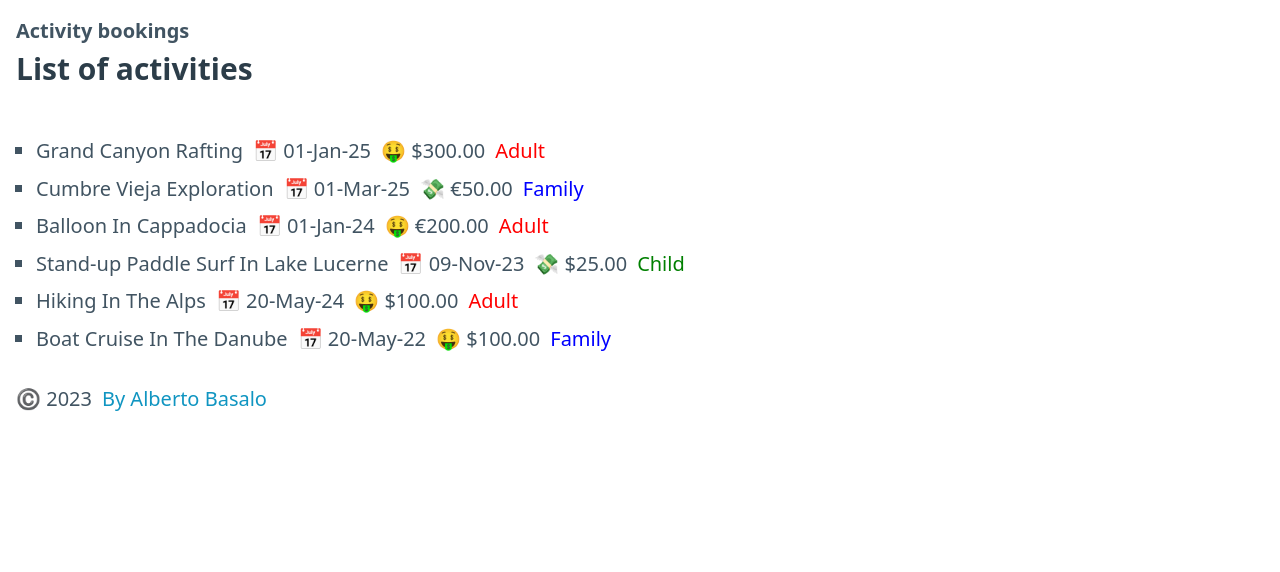
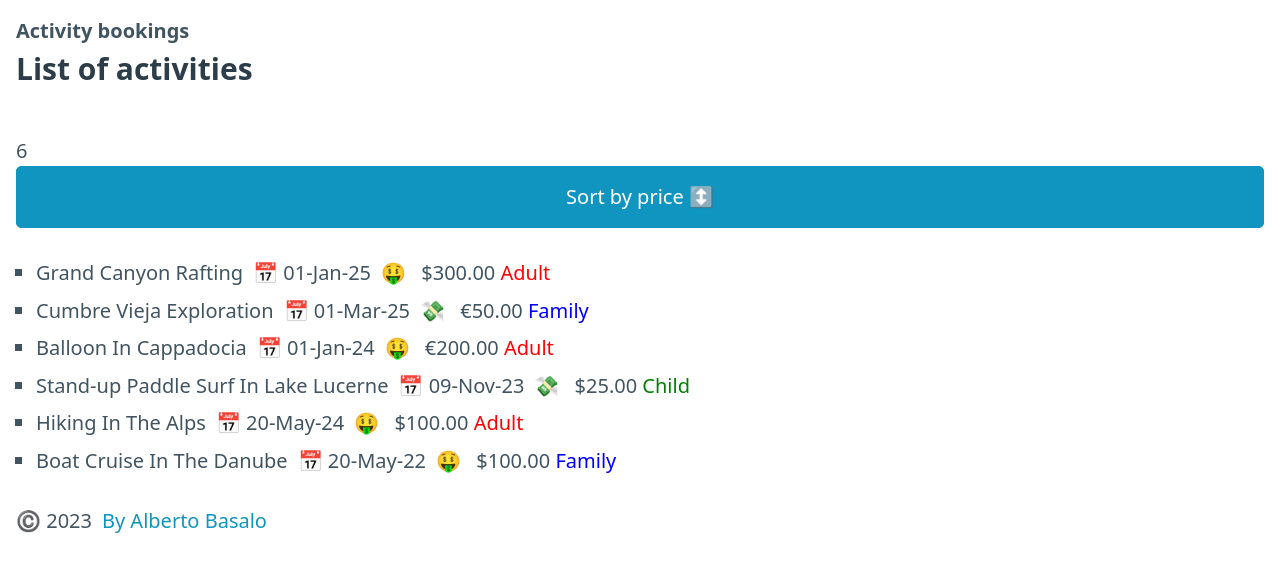
Before and after one commit to TrainingITCourses/minsait-ng_dev-23_04, an Angular app: page / in a window 1280 px wide. Shown: the top 572 px of the page. Built offline with nearby package versions, Linux system fonts and the light colour scheme.

Commit message:
feat: home header

```diff
--- a/src/app/home/home.component.html
+++ b/src/app/home/home.component.html
@@ -1,4 +1,12 @@
 <h3>List of activities</h3>
+<div>
+  <p>
+    <span>
+      {{ activities.length }}
+    </span>
+    <button (click)="onSort()">Sort by price ↕️</button>
+  </p>
+</div>
 <ul>
   <li *ngFor="let a of activities">
     <app-activity-item [activity]="a"></app-activity-item>
--- a/src/app/home/home.component.ts
+++ b/src/app/home/home.component.ts
@@ -9,10 +9,18 @@ import { Activity } from '../data/activity.type';
 })
 export class HomeComponent implements OnInit {
   activities: Activity[] = ACTIVITIES;
-
+  private sortOrder = 1;
   constructor() {
     console.log(JSON.stringify(this.activities));
   }
 
   ngOnInit(): void {}
+
+  onSort() {
+    console.log('order click');
+    this.sortOrder = -this.sortOrder;
+    this.activities = ACTIVITIES.sort(
+      (a, b) => (a.price - b.price) * this.sortOrder
+    );
+  }
 }
--- a/src/app/shared/activity-item/activity-item.component.html
+++ b/src/app/shared/activity-item/activity-item.component.html
@@ -1,10 +1,11 @@
 <span> {{ activity.title | titlecase }} </span>
 <span> 📅 {{ activity.date | date : "dd-MMM-yy" }} </span>
-<span>
-  <ng-container *ngIf="activity.price < 100; else expensive"> 💸 </ng-container>
-  <ng-template #expensive> 🤑 </ng-template>
-  {{ activity.price | currency : activity.currency }}
-</span>
+
+<span *ngIf="isCheap(); else expensive"> 💸 </span>
+<ng-template #expensive> <span>🤑 </span></ng-template>
+
+{{ activity.price | currency : activity.currency }}
+
 <span [class]="activity.ageCategory">
   {{ activity.ageCategory | titlecase }}
 </span>
--- a/src/app/shared/activity-item/activity-item.component.ts
+++ b/src/app/shared/activity-item/activity-item.component.ts
@@ -7,9 +7,13 @@ import { ACTIVITY_EMPTY, Activity } from '../../data/activity.type';
   styleUrls: ['./activity-item.component.css'],
 })
 export class ActivityItemComponent implements OnInit {
-  @Input() activity: Activity = ACTIVITY_EMPTY;
+  @Input() public activity: Activity = ACTIVITY_EMPTY;
 
   constructor() {}
 
   ngOnInit(): void {}
+
+  isCheap(): boolean {
+    return this.activity.price < 100;
+  }
 }
```
